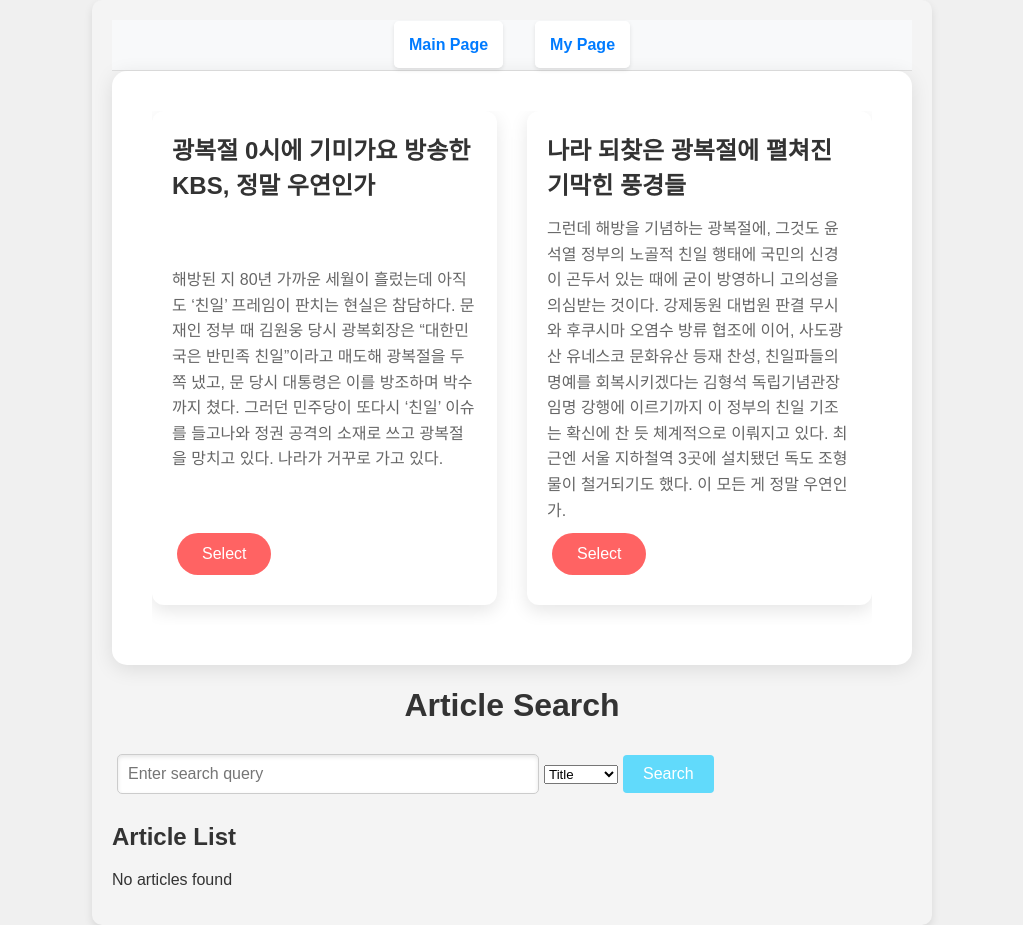
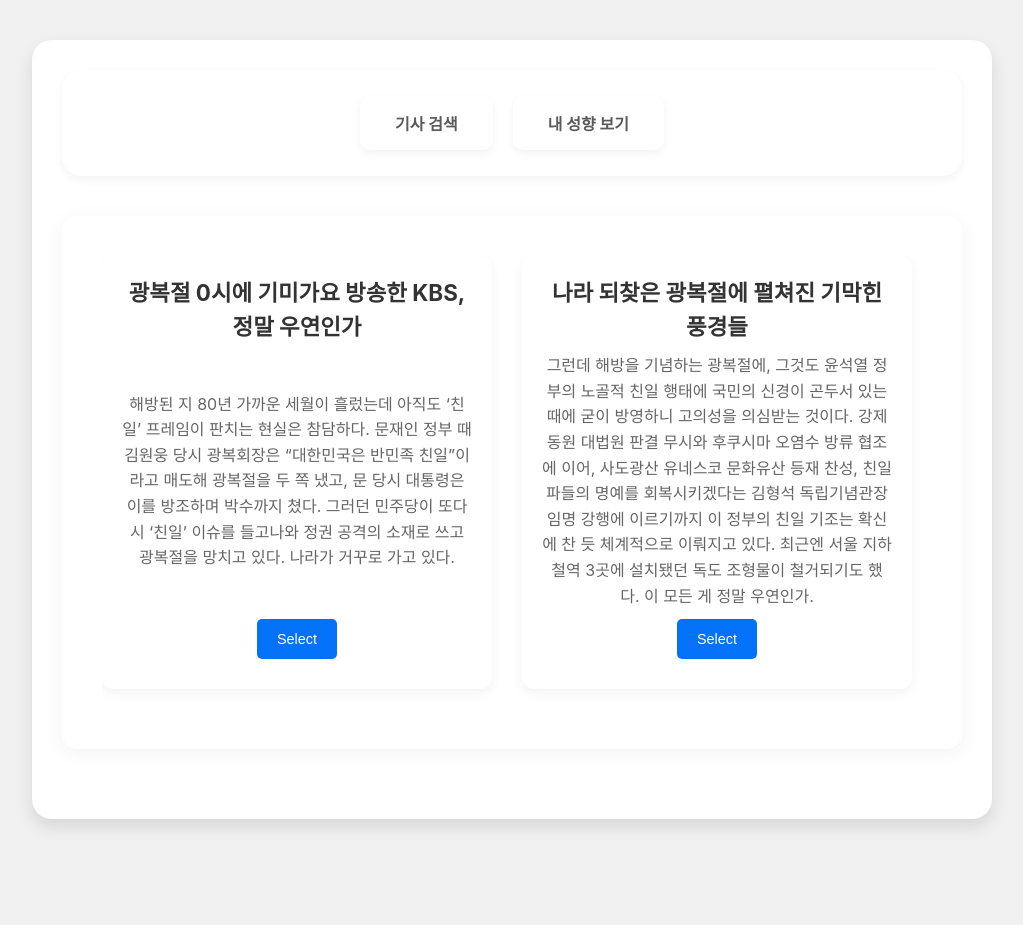
Before and after one commit to yechance7/25th-project-BubbleFreeNewsletter, a React (Create React App) app in the folder fe/: page /mypage in a window 1280 px wide. Shown: the whole page, without its empty margins (128-1151 px from the left). After the commit the page ends 859 px from the top, so only its background shows below. Built offline with nearby package versions, Linux system fonts and the light colour scheme.

Commit message:
change ui design

```diff
--- a/fe/src/App.css
+++ b/fe/src/App.css
@@ -1,82 +1,108 @@
-/* App.css */
+/* 전체 페이지 배경 스타일 */
+body {
+  font-family: 'Inter', sans-serif;
+  background-color: #f2f2f2;
+  margin: 0;
+  padding: 0;
+  color: #333;
+}
 
+/* App 컨테이너 스타일 */
 .App {
-  font-family: 'Arial', sans-serif;
-  padding: 20px;
-  max-width: 800px;
-  margin: 0 auto;
-  background-color: #f4f4f4;
-  border-radius: 10px;
-  box-shadow: 0 4px 8px rgba(0, 0, 0, 0.1);
+  padding: 30px;
+  max-width: 900px;
+  margin: 40px auto;
+  background-color: #ffffff;
+  border-radius: 20px;
+  box-shadow: 0 8px 16px rgba(0, 0, 0, 0.1); /* 더 부드럽고 모던한 그림자 */
+  text-align: center; /* 텍스트를 가운데 정렬 */
 }
 
 /* 네비게이션 스타일 */
 nav {
-  background-color: #f8f9fa;
+  background-color: #ffffff;
   padding: 1rem;
-  border-bottom: 1px solid #e0e0e0;
+  border-radius: 20px;
+  box-shadow: 0 4px 10px rgba(0, 0, 0, 0.05);
 }
 
 nav ul {
   list-style-type: none;
   padding: 0;
   margin: 0;
-  text-align: center;
+  display: flex;
+  justify-content: center;
+  gap: 20px;
 }
 
 nav ul li {
-  display: inline;
-  margin: 0 1rem;
+  display: inline-block;
 }
 
 nav ul li a {
   text-decoration: none;
-  color: #007bff;
+  color: #5a5a5a;
   font-weight: bold;
+  padding: 10px 20px;
+  border-radius: 15px;
+  transition: background-color 0.3s ease;
 }
 
 nav ul li a:hover {
-  text-decoration: underline;
+  background-color: #e0e0e0;
+  color: #333;
 }
 
-/* 페이지 헤더 */
+/* 페이지 제목 스타일 */
 h1 {
   text-align: center;
   color: #333;
-  margin-bottom: 20px;
+  font-size: 2rem;
+  margin-bottom: 30px;
+  font-weight: 600;
 }
 
+/* 입력 필드 스타일 */
 input {
   margin: 10px 5px;
-  padding: 10px;
+  padding: 12px 15px;
   border: 1px solid #ccc;
-  border-radius: 5px;
+  border-radius: 8px;
   font-size: 16px;
   width: 100%;
   max-width: 400px;
-  box-shadow: inset 0 2px 4px rgba(0, 0, 0, 0.1);
+  box-shadow: inset 0 2px 4px rgba(0, 0, 0, 0.05);
+  transition: box-shadow 0.3s ease;
 }
 
+input:focus {
+  box-shadow: 0 0 8px rgba(0, 123, 255, 0.5);
+  outline: none;
+}
+
+/* 모던한 버튼 스타일 */
 button {
   margin: 10px 5px;
-  padding: 10px 20px;
+  padding: 12px 24px;
   font-size: 16px;
-  color: white;
-  background-color: #007bff;
+  color: rgb(231, 24, 24);
+  background-color: #6c757d;
   border: none;
-  border-radius: 5px;
+  border-radius: 30px;
   cursor: pointer;
-  transition: background-color 0.3s ease;
+  transition: background-color 0.3s ease, transform 0.3s ease;
 }
 
 button:hover {
-  background-color: #0056b3;
+  background-color: #5a6268;
+  transform: translateY(-3px);
 }
 
 button:focus {
   outline: none;
 }
 
+/* 에러 메시지 스타일 */
 .error {
   color: red;
   text-align: center;
@@ -84,6 +110,7 @@
   font-weight: bold;
 }
 
+/* 리스트 스타일 */
 ul {
   list-style-type: none;
   padding: 0;
@@ -93,8 +120,8 @@
   background-color: white;
   margin: 10px 0;
   padding: 15px;
-  border-radius: 5px;
-  box-shadow: 0 2px 4px rgba(0, 0, 0, 0.1);
+  border-radius: 10px;
+  box-shadow: 0 4px 8px rgba(0, 0, 0, 0.05);
 }
 
 li h3 {
@@ -105,4 +132,5 @@
 li p {
   margin: 0;
   color: #666;
+  text-align: center; /* 텍스트를 가운데 정렬 */
 }
--- a/fe/src/App.js
+++ b/fe/src/App.js
@@ -1,27 +1,40 @@
-// src/App.js
 import React from 'react';
-import { BrowserRouter as Router, Route, Routes, Link } from 'react-router-dom';
-import SearchBar from './components/SearchBar';
+import { BrowserRouter as Router, Route, Routes, Link, useLocation } from 'react-router-dom';
 import HomePage from './pages/HomePage';
 import MyPage from './pages/MyPage';
+import SearchBar from './components/SearchBar';
 import './App.css';
 
-const App = () => {
+// AppWrapper라는 컴포넌트에서 useLocation 훅을 사용
+const AppWrapper = () => {
+    const location = useLocation(); // useLocation을 여기서 사용
+
     return (
-        <Router>
         <div className="App">
             <nav>
                 <ul>
-                        <li><Link to="/">Main Page</Link></li>
-                        <li><Link to="/mypage">My Page</Link></li>
+                    <li><Link to="/">기사 검색</Link></li>
+                    <li><Link to="/mypage">내 성향 보기</Link></li>
                 </ul>
             </nav>
+
+            {/* Routes 설정 */}
             <Routes>
                 <Route path="/" element={<HomePage />} />
                 <Route path="/mypage" element={<MyPage />} />
             </Routes>
-                <SearchBar />
+
+            {/* 현재 경로가 '/'일 때만 SearchBar 렌더링 */}
+            {location.pathname === '/' && <SearchBar />}
         </div>
+    );
+};
+
+// Router를 최상위로 두고 AppWrapper로 감싼다
+const App = () => {
+    return (
+        <Router>
+            <AppWrapper />
         </Router>
     );
 };
--- a/fe/src/components/ArticleList.js
+++ b/fe/src/components/ArticleList.js
@@ -4,20 +4,21 @@
 const ArticleList = ({ articles }) => {
     return (
         <div>
-            <h2>Article List</h2>
+            <h2>기사 목록</h2>
             {articles.length > 0 ? (
                 <ul>
                     {articles.map(article => (
                         <li key={article.article_id}>
                             <h3>{article.title}</h3>
+                            <p><strong>Date:</strong> {article.date}</p>
+                            <br />
                             <p>{article.content}</p>
-                            <p><strong>Keyword:</strong> {article.keyword}</p>
-                            <p><strong>Date:</strong> {article.date}</p>
+                            {/* <p><strong>Keyword:</strong> {article.keyword}</p> */}
                         </li>
                     ))}
                 </ul>
             ) : (
-                <p>No articles found</p>
+                <p>0개의 기사가 검색되었습니다.</p>
             )}
         </div>
     );
--- a/fe/src/components/SearchBar.js
+++ b/fe/src/components/SearchBar.js
@@ -1,5 +1,5 @@
 // fe/components/SearchBar.js
-import React, { useState, useEffect } from 'react';  // useEffect도 추가해야 함
+import React, { useState, useEffect } from 'react';  //
 import { searchByTitle, searchByKeyword } from '../api';
 import ArticleList from './ArticleList';
 
@@ -33,7 +33,7 @@
 
     return (
         <div>
-            <h1>Article Search</h1>
+            <h1>필터버블 해소를 위한 뉴스레터</h1>
             <input
                 type="text"
                 value={query}
--- a/fe/src/pages/MyPage.css
+++ b/fe/src/pages/MyPage.css
@@ -1,20 +1,26 @@
 /* Global Styles */
 body {
     font-family: 'Inter', sans-serif;
-    background-color: #f8f9fa;
+    background-color: #f4f5f7;
     margin: 0;
     padding: 0;
     color: #333;
 }
 
+h1, h2, h3, p {
+    margin: 0;
+    padding: 0;
+    line-height: 1.5;
+}
+
 /* 전체 페이지 컨테이너 */
 .MyPage {
-    max-width: 1600px;  /* 넓이를 더 넓혔습니다. */
-    margin: 0 auto;
+    max-width: 1200px;
+    margin: 40px auto;
     padding: 40px;
     background-color: #ffffff;
     border-radius: 15px;
-    box-shadow: 0 4px 20px rgba(0, 0, 0, 0.1);
+    box-shadow: 0 4px 20px rgba(0, 0, 0, 0.05);
 }
 
 /* 가로 레이아웃을 위한 Articles Container */
@@ -30,10 +36,10 @@
     background-color: #fff;
     border-radius: 12px;
     overflow: hidden;
-    box-shadow: 0 6px 18px rgba(0, 0, 0, 0.1);
+    box-shadow: 0 4px 12px rgba(0, 0, 0, 0.05);
     transition: transform 0.2s, box-shadow 0.2s;
-    width: 400px;  /* 카드의 너비를 늘렸습니다. */
-    min-height: 320px;
+    width: 350px;
+    min-height: 300px;
     display: flex;
     flex-direction: column;
     justify-content: space-between;
@@ -41,13 +47,13 @@
 }
 
 .article-container:hover {
-    transform: translateY(-10px);
-    box-shadow: 0 10px 30px rgba(0, 0, 0, 0.15);
+    transform: translateY(-8px);
+    box-shadow: 0 10px 20px rgba(0, 0, 0, 0.1);
 }
 
 /* Article Title */
 .article-container h2 {
-    font-size: 1.5rem;
+    font-size: 1.4rem;
     margin: 0;
     color: #333;
 }
@@ -57,25 +63,24 @@
     font-size: 1rem;
     color: #666;
     line-height: 1.6;
-    margin: 15px 0 0;
+    margin: 10px 0 0;
 }
 
-/* Select Button Styling */
+/* 버튼 그룹 스타일 */
 .button-group button {
-    background-color: #ff6363;
+    background-color: #0472f8;
     color: white;
-    font-size: 1rem;
-    padding: 12px 25px;
+    font-size: 0.9rem;
+    padding: 12px 20px;
     border: none;
-    border-radius: 30px;
+    border-radius: 5px;
     cursor: pointer;
     transition: background-color 0.3s ease, transform 0.2s;
-    align-self: flex-start;
 }
 
 .button-group button:hover {
-    background-color: #ff5252;
-    transform: translateY(-5px);
+    background-color: #202124;
+    transform: translateY(-2px);
 }
 
 /* Search Section Styling */
@@ -85,36 +90,30 @@
 }
 
 .search-section h3 {
-    font-size: 1.8rem;
+    font-size: 1.6rem;
     margin-bottom: 20px;
 }
 
 .search-section input {
-    padding: 12px;
+    padding: 10px;
     border-radius: 30px;
-    border: 2px solid #ccc;
+    border: 1px solid #ccc;
     font-size: 1rem;
-    width: 300px;
+    width: 280px;
 }
 
 .search-section button {
-    padding: 12px 25px;
+    padding: 10px 20px;
     border-radius: 30px;
-    background-color: #17a2b8;
+    background-color: #007bff;
     color: white;
     border: none;
     margin-left: 10px;
     font-size: 1rem;
     cursor: pointer;
+    transition: background-color 0.3s ease;
 }
 
 .search-section button:hover {
-    background-color: #138496;
+    background-color: #0056b3;
 }
-
-.error {
-    color: red;
-    text-align: center;
-    margin-top: 20px;
-    font-weight: bold;
-}
```
Also changed, not shown: fe/src/ddd.css (added). Lines whose indentation alone changed are shown as unchanged.
